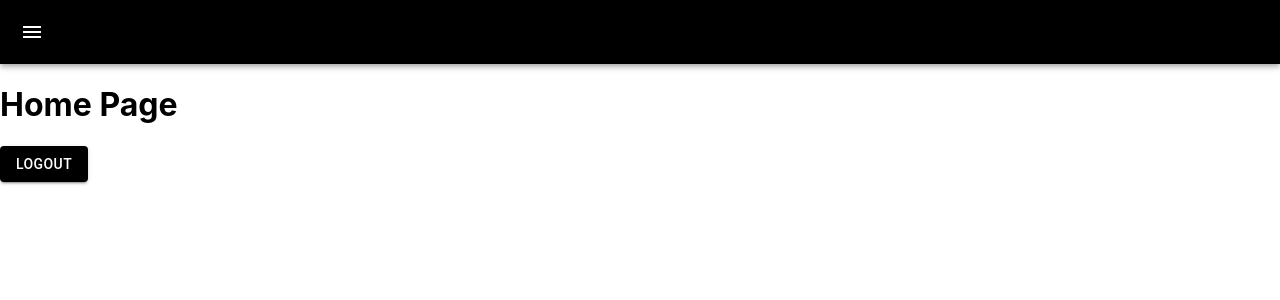
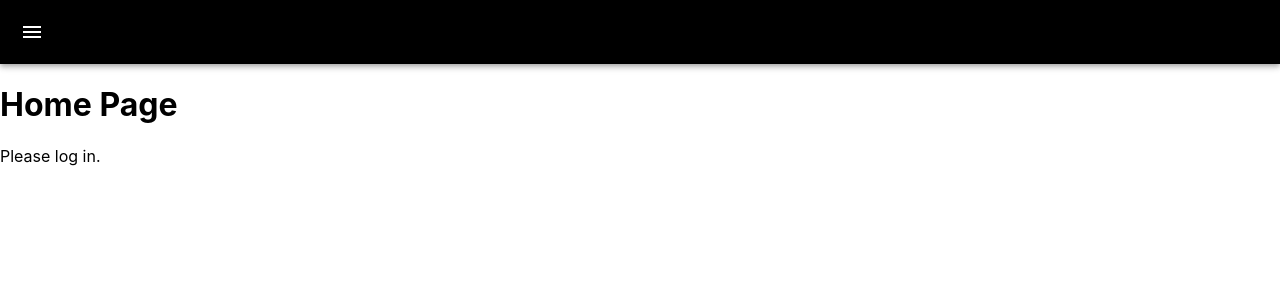
Before and after one commit to joltzen/FinanceForStudents, a React (Create React App) app in the folder client/: page / in a window 1280 px wide. Shown: the top 300 px of the page. Built offline with nearby package versions, Linux system fonts and the light colour scheme.

Commit message:
angemeldet bleiben

```diff
--- a/client/src/core/auth/auth.js
+++ b/client/src/core/auth/auth.js
@@ -3,18 +3,20 @@ import React, { createContext, useContext, useState } from "react";
 const AuthContext = createContext(null);
 
 export const AuthProvider = ({ children }) => {
-  const [user, setUser] = useState(null);
+  const [user, setUser] = useState(() => {
+    const savedUser = localStorage.getItem("user");
+    return savedUser ? JSON.parse(savedUser) : null;
+  });
 
   const login = (userData) => {
     setUser(userData);
     console.log(userData);
-    // Further steps like storing the user data in localStorage/sessionStorage
-    // for persistence across sessions can be added here
+    localStorage.setItem("user", JSON.stringify(userData));
   };
 
   const logout = () => {
     setUser(null);
-    // Also clear from localStorage/sessionStorage if used
+    localStorage.removeItem("user");
   };
 
   return (
--- a/client/src/pages/About/about.js
+++ b/client/src/pages/About/about.js
@@ -1,9 +1,9 @@
 import React, { useEffect, useState } from "react";
 import axios from "axios";
-
+import { useAuth } from "../../core/auth/auth";
 function AboutPage() {
   const [response, setResponse] = useState([]);
-
+  const { user, logout } = useAuth();
   useEffect(() => {
     axios
       .get("http://localhost:3001/api/getData")
@@ -19,6 +19,7 @@ function AboutPage() {
   return (
     <div>
       <h1>About Page</h1>
+      {user && <p>Welcome, {user.username}!</p>}
       {response.length > 0 ? (
         <div>
           <h2>Usernames from the server:</h2>
--- a/client/src/pages/Homepage/homepage.js
+++ b/client/src/pages/Homepage/homepage.js
@@ -14,10 +14,16 @@ function HomePage() {
   return (
     <div>
       <h1>Home Page</h1>
-      {user && <p>Welcome, {user.username}!</p>}
-      <Button variant="contained" color="primary" onClick={handleLogout}>
-        Logout
-      </Button>
+      {user ? (
+        <>
+          <p>Welcome, {user.username}!</p>
+          <Button variant="contained" color="primary" onClick={handleLogout}>
+            Logout
+          </Button>
+        </>
+      ) : (
+        <p>Please log in.</p>
+      )}
     </div>
   );
 }
```
